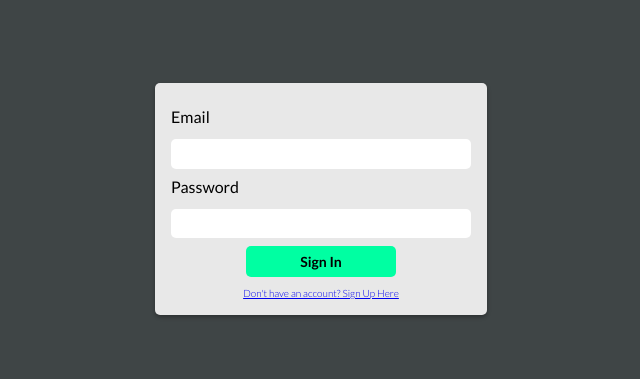
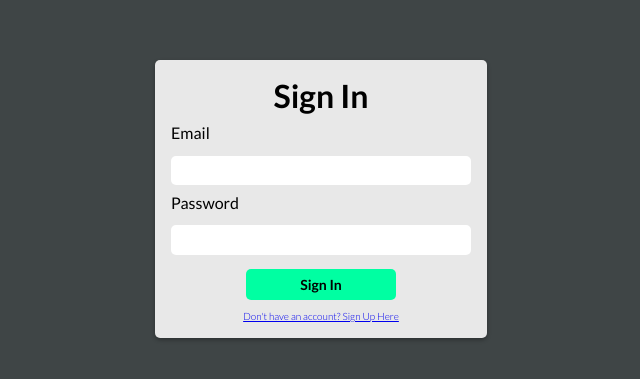
Before and after one commit to theAndrewCline/react-sign-up-form, a React (Create React App) app: page /signin in a window 1280 px wide. Shown: the part 201-580 px from the top of the page, without its empty margins (319-959 px from the left). Built offline with nearby package versions, Linux system fonts and the light colour scheme.

Commit message:
add title to Sign In component

```diff
--- a/src/DefaultComponents.js
+++ b/src/DefaultComponents.js
@@ -17,7 +17,7 @@ export const Button = styled.button`
 `
 
 export const SubmitButton = styled(Button)`
-  margin-top: auto;
+  margin-top: 1em;
   margin-right: auto;
   margin-left: auto;
 `
@@ -56,6 +56,16 @@ export const Label = styled.label`
   margin-top: .5em;
 `
 
+export const H1 = styled.h1`
+  font-family: 'Lato', sans-serif;
+  font-weight: 700;
+  font-size: 32px;
+  margin-left: auto;
+  margin-right: auto;
+  margin-top: 0px;
+  margin-bottom: 0px;
+`
+
 export const Page = styled.div`
   display: flex;
   justify-content: center;
--- a/src/components/SignInCard.js
+++ b/src/components/SignInCard.js
@@ -1,9 +1,10 @@
 import React from 'react'
-import { Card, SubmitButton, Input, Label, A } from '../DefaultComponents'
+import { Card, SubmitButton, Input, Label, A, H1 } from '../DefaultComponents'
 
 function SignInCard () {
   return (
     <Card>
+      <H1>Sign In</H1>
       <Label for="email">Email</Label>
       <Input id="email"></Input>
       <Label for="password">Password</Label>
```
Also changed, not shown: 1 other file (tests, documents, lock files or other folders).
